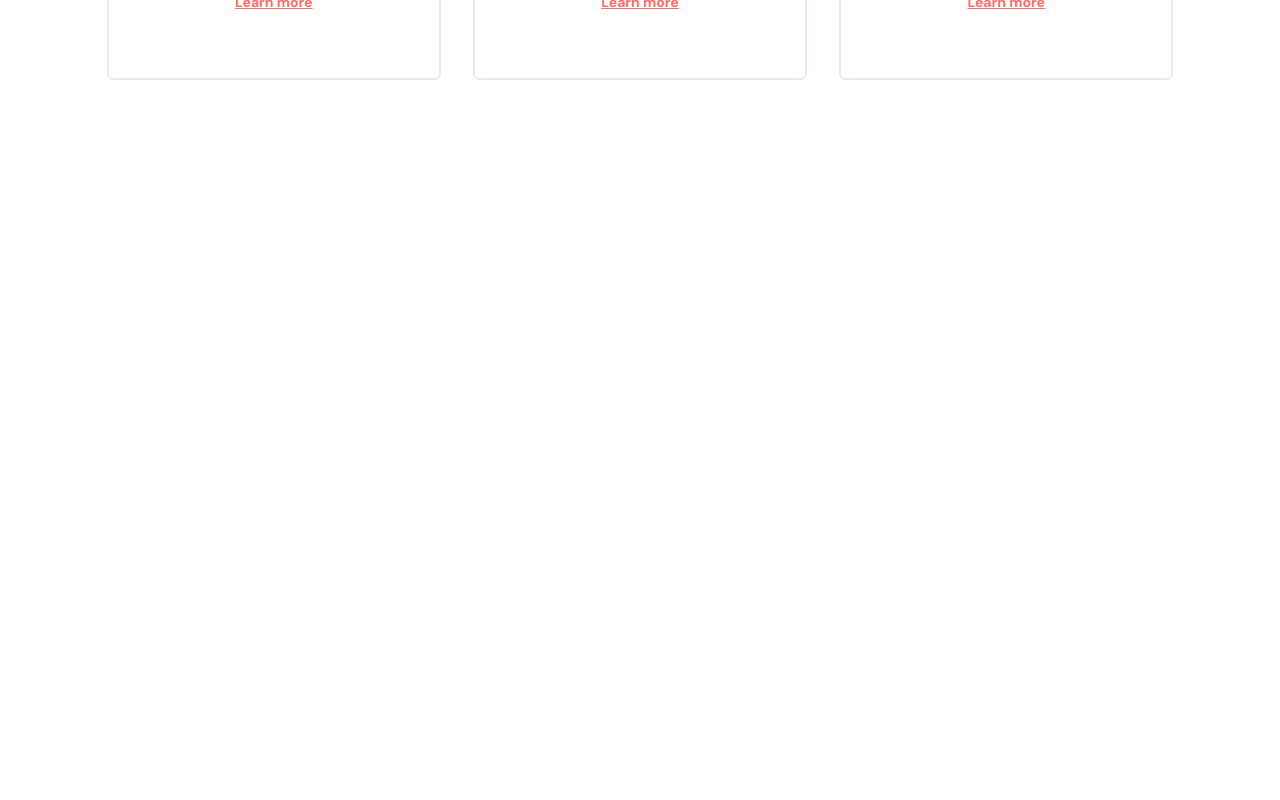
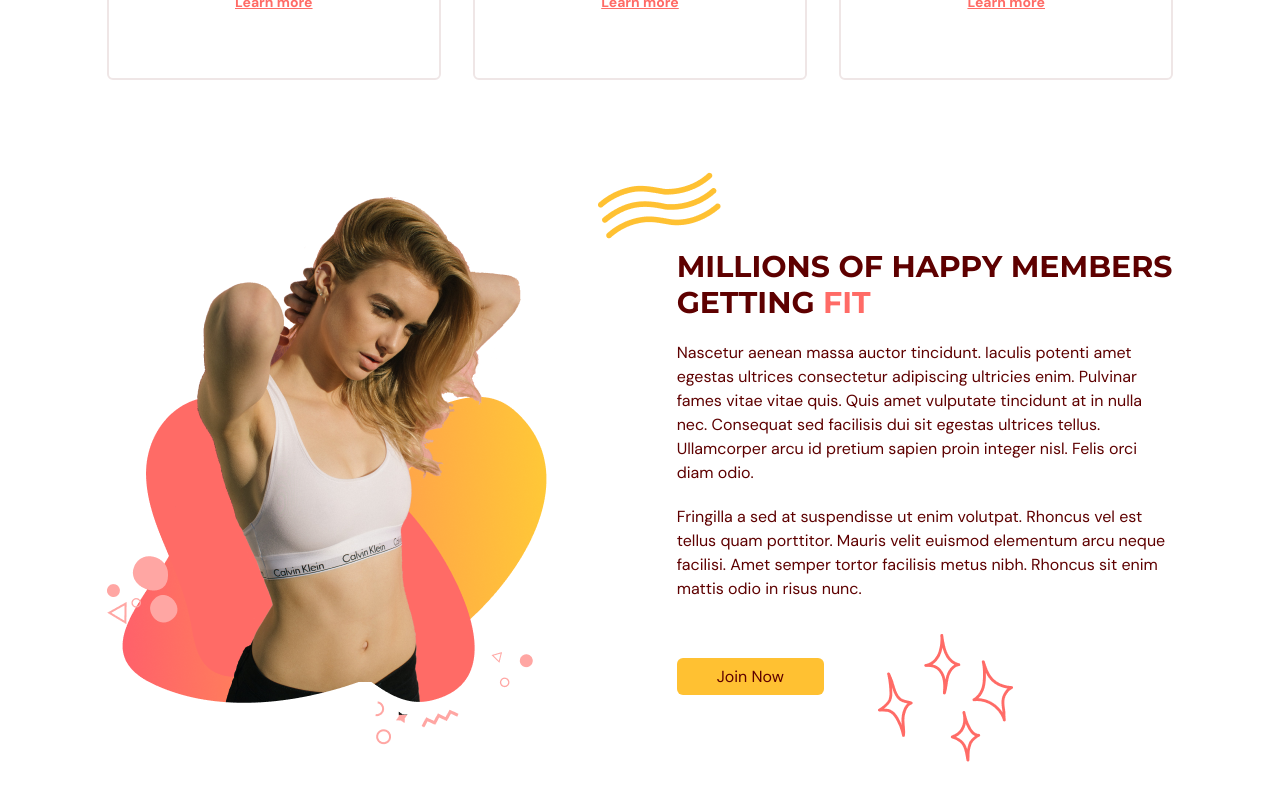
Before and after one commit to AleksandrDronov/gym-app, a React (Vite) app: page / in a window 1280 px wide. Shown: the part 1332-2132 px from the top of the page. Before the commit the page ends 1600 px from the top, so only its background shows below. Built offline with nearby package versions, Linux system fonts and the light colour scheme.

Commit message:
add benifits page

```diff
--- a/src/scenes/benefits/Benefit.tsx
+++ b/src/scenes/benefits/Benefit.tsx
@@ -1,13 +1,22 @@
 import { BenefitType, SelectedPage } from "@/shared/types";
 import AnchorLink from "react-anchor-link-smooth-scroll";
+import { motion } from "framer-motion";
 
 type Props = BenefitType & {
   setSelectedPage: (value: SelectedPage) => void;
 };
 
+const childVariant = {
+  hidden: { opacity: 0, scale: 0.9 },
+  visible: { opacity: 1, scale: 1 }
+}
+
 const Benefit = ({ icon, title, description, setSelectedPage }: Props) => {
   return (
-    <div className="mt-5 rounded-md border-2 border-gray-100 px-5 py-16 text-center">
+    <motion.div
+      variants={childVariant}
+      className="mt-5 rounded-md border-2 border-gray-100 px-5 py-16 text-center"
+    >
       <div className="mb-4 flex justify-center">
         <div className="rounded-full border-2 border-gray-100 bg-primary-100 p-4">
           {icon}
@@ -22,7 +31,7 @@
       >
         Learn more
       </AnchorLink>
-    </div>
+    </motion.div>
   );
 };
 
--- a/src/scenes/benefits/index.tsx
+++ b/src/scenes/benefits/index.tsx
@@ -7,6 +7,8 @@
 } from "@heroicons/react/20/solid";
 import { motion } from "framer-motion";
 import Benefit from "./Benefit";
+import ActionButton from "@/shared/ActionButton";
+import BenefitsPageGraphic from "@/assets/BenefitsPageGraphic.png";
 
 const benefits: Array<BenefitType> = [
   {
@@ -19,16 +21,22 @@
     icon: <UserGroupIcon className="h-6 w-6" />,
     title: "100's of Diverse Classes",
     description:
-    "Lorem ipsum dolor sit amet consectetur adipisicing elit. Expedita nihil earum numquam culpa facere aperiam.",
-
+      "Lorem ipsum dolor sit amet consectetur adipisicing elit. Expedita nihil earum numquam culpa facere aperiam.",
   },
   {
     icon: <AcademicCapIcon className="h-6 w-6" />,
     title: "Expert and Pro Trainers",
     description:
-    "Lorem ipsum dolor sit amet consectetur adipisicing elit. Expedita nihil earum numquam culpa facere aperiam.",
+      "Lorem ipsum dolor sit amet consectetur adipisicing elit. Expedita nihil earum numquam culpa facere aperiam.",
   },
 ];
+
+const container = {
+  hidden: {},
+  visible: {
+    transition: { staggerChildren: 0.2 },
+  },
+};
 
 type Props = {
   setSelectedPage: (value: SelectedPage) => void;
@@ -41,17 +49,33 @@
         onViewportEnter={() => setSelectedPage(SelectedPage.Benefits)}
       >
         {/* HEADER */}
-        <div className="md:my-5 md:w-3/5">
+        <motion.div
+          className="md:my-5 md:w-3/5"
+          initial="hidden"
+          whileInView="visible"
+          viewport={{ once: true, amount: 0.5 }}
+          transition={{ duration: 0.5 }}
+          variants={{
+            hidden: { opacity: 0, x: -50 },
+            visible: { opacity: 1, x: 0 },
+          }}
+        >
           <Htext>MORE THAN JUST A GYM.</Htext>
           <p className="my-5 text-sm">
             We provide world class fitness equipment, trainers and classes to
             get you to your ultimate fitness goals with ease. We provide true
             care into each and every member.
           </p>
-        </div>
+        </motion.div>
 
         {/* BENEFITS */}
-        <div className="mt-5 items-center justify-between gap-8 md:flex">
+        <motion.div
+          className="mt-5 items-center justify-between gap-8 md:flex"
+          initial="hidden"
+          whileInView="visible"
+          viewport={{ once: true, amount: 0.5 }}
+          variants={container}
+        >
           {benefits.map((benefit, index) => (
             <Benefit
               key={index}
@@ -61,6 +85,65 @@
               setSelectedPage={setSelectedPage}
             />
           ))}
+        </motion.div>
+
+        {/* GRAPHICS AND DESCRIPTION */}
+        <div className="mt-16 items-center justify-between gap-20 md:mt-28 md:flex">
+          <img
+            className="mx-auto"
+            src={BenefitsPageGraphic}
+            alt="benefits-page-graphic"
+          />
+          <div>
+            <div className="relative before:absolute before:-left-20 before:-top-20 before:z-[-1] before:content-abstractwaves">
+              <motion.div
+                initial="hidden"
+                whileInView="visible"
+                viewport={{ once: true, amount: 0.5 }}
+                transition={{ duration: 0.5 }}
+                variants={{
+                  hidden: { opacity: 0, x: 50 },
+                  visible: { opacity: 1, x: 0 },
+                }}
+              >
+                <Htext>
+                  MILLIONS OF HAPPY MEMBERS GETTING{" "}
+                  <span className="text-primary-500">FIT</span>
+                </Htext>
+              </motion.div>
+            </div>
+            <motion.div
+              initial="hidden"
+              whileInView="visible"
+              viewport={{ once: true, amount: 0.5 }}
+              transition={{ delay: 0.2, duration: 0.5 }}
+              variants={{
+                hidden: { opacity: 0, x: 50 },
+                visible: { opacity: 1, x: 0 },
+              }}
+            >
+              <p className="my-5">
+                Nascetur aenean massa auctor tincidunt. Iaculis potenti amet
+                egestas ultrices consectetur adipiscing ultricies enim. Pulvinar
+                fames vitae vitae quis. Quis amet vulputate tincidunt at in
+                nulla nec. Consequat sed facilisis dui sit egestas ultrices
+                tellus. Ullamcorper arcu id pretium sapien proin integer nisl.
+                Felis orci diam odio.
+              </p>
+              <p className="mb-5">
+                Fringilla a sed at suspendisse ut enim volutpat. Rhoncus vel est
+                tellus quam porttitor. Mauris velit euismod elementum arcu neque
+                facilisi. Amet semper tortor facilisis metus nibh. Rhoncus sit
+                enim mattis odio in risus nunc.
+              </p>
+            </motion.div>
+            {/* BUTTON */}
+            <div className="relative mt-16 before:absolute before:-bottom-20 before:right-40 before:z-[-1] before:content-sparkles">
+              <ActionButton setSelectedPage={setSelectedPage}>
+                Join Now
+              </ActionButton>
+            </div>
+          </div>
         </div>
       </motion.div>
     </section>
--- a/src/scenes/home/index.tsx
+++ b/src/scenes/home/index.tsx
@@ -33,14 +33,12 @@
             viewport={{ once: true, amount: 0.5 }}
             transition={{ duration: 0.5 }}
             variants={{
-              hidden: { opacity: 0, x:-50 },
-              visible: { opacity: 1, x: 0 }
+              hidden: { opacity: 0, x: -50 },
+              visible: { opacity: 1, x: 0 },
             }}
           >
-            <div className="relative">
-              <div className="before:absolute before:-left-20 before:-top-20 before:z-[-1] md:before:content-evolvetext">
-                <img src={HomePageText} alt="home-page-text" />
-              </div>
+            <div className="relative before:absolute before:-left-20 before:-top-20 before:z-[-1] md:before:content-evolvetext">
+              <img src={HomePageText} alt="home-page-text" />
             </div>
             <p className="mt-8 text-sm">
               Unrivaled Gym. Unparalleled Training Fitness Classes. World Class
@@ -56,8 +54,8 @@
             viewport={{ once: true, amount: 0.5 }}
             transition={{ delay: 0.2, duration: 0.5 }}
             variants={{
-              hidden: { opacity: 0, x:-50 },
-              visible: { opacity: 1, x: 0 }
+              hidden: { opacity: 0, x: -50 },
+              visible: { opacity: 1, x: 0 },
             }}
           >
             <ActionButton setSelectedPage={setSelectedPage}>
@@ -81,7 +79,7 @@
 
       {/* SPONSORS */}
       {isAboveMediumScreens && (
-        <div className="h-[150px] w-full bg-primary-100 py-10 flex items-center">
+        <div className="flex h-[150px] w-full items-center bg-primary-100 py-10">
           <div className="mx-auto flex h-[25px] w-5/6 items-center gap-20">
             <img src={SponsorRedbull} alt="redbull-sponsor" />
             <img src={SponsorForbes} alt="forbes-sponsor" />
```
